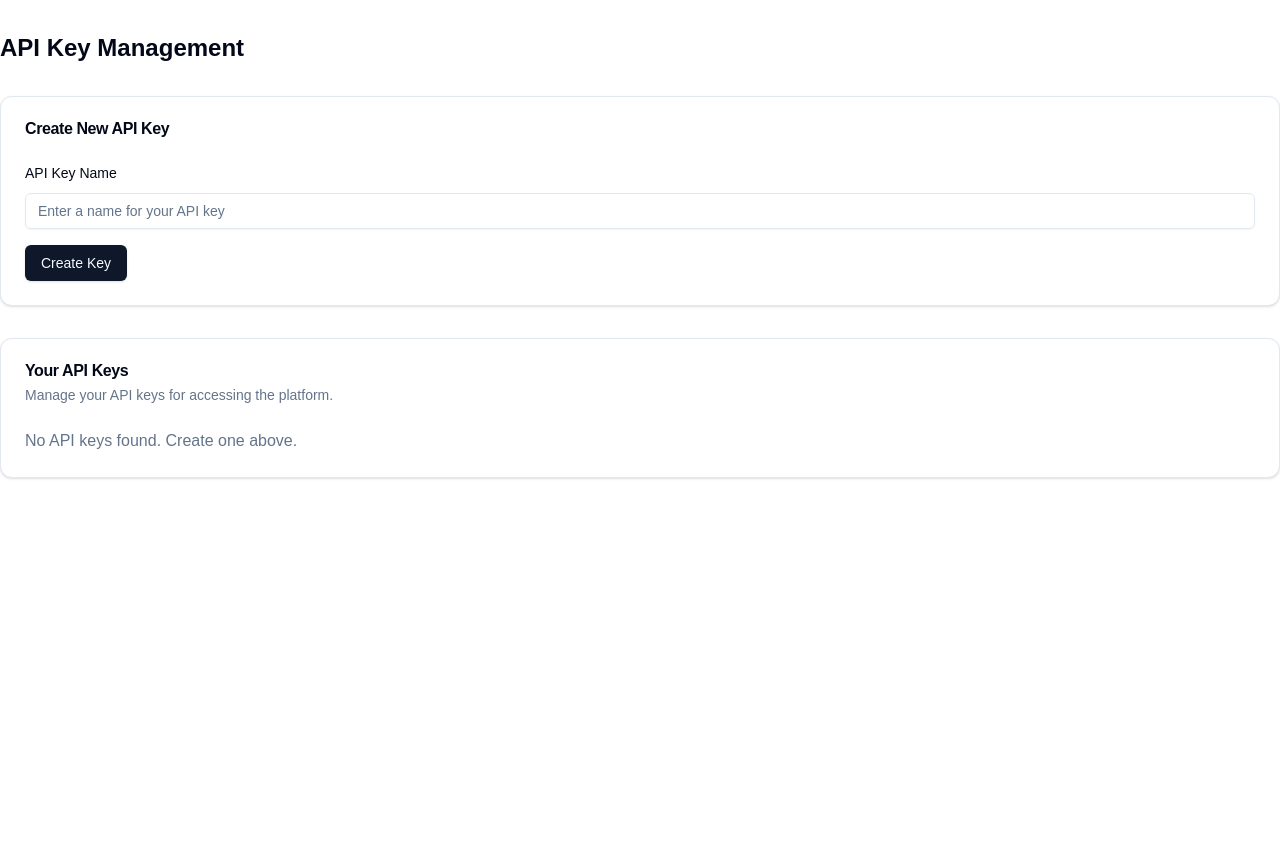
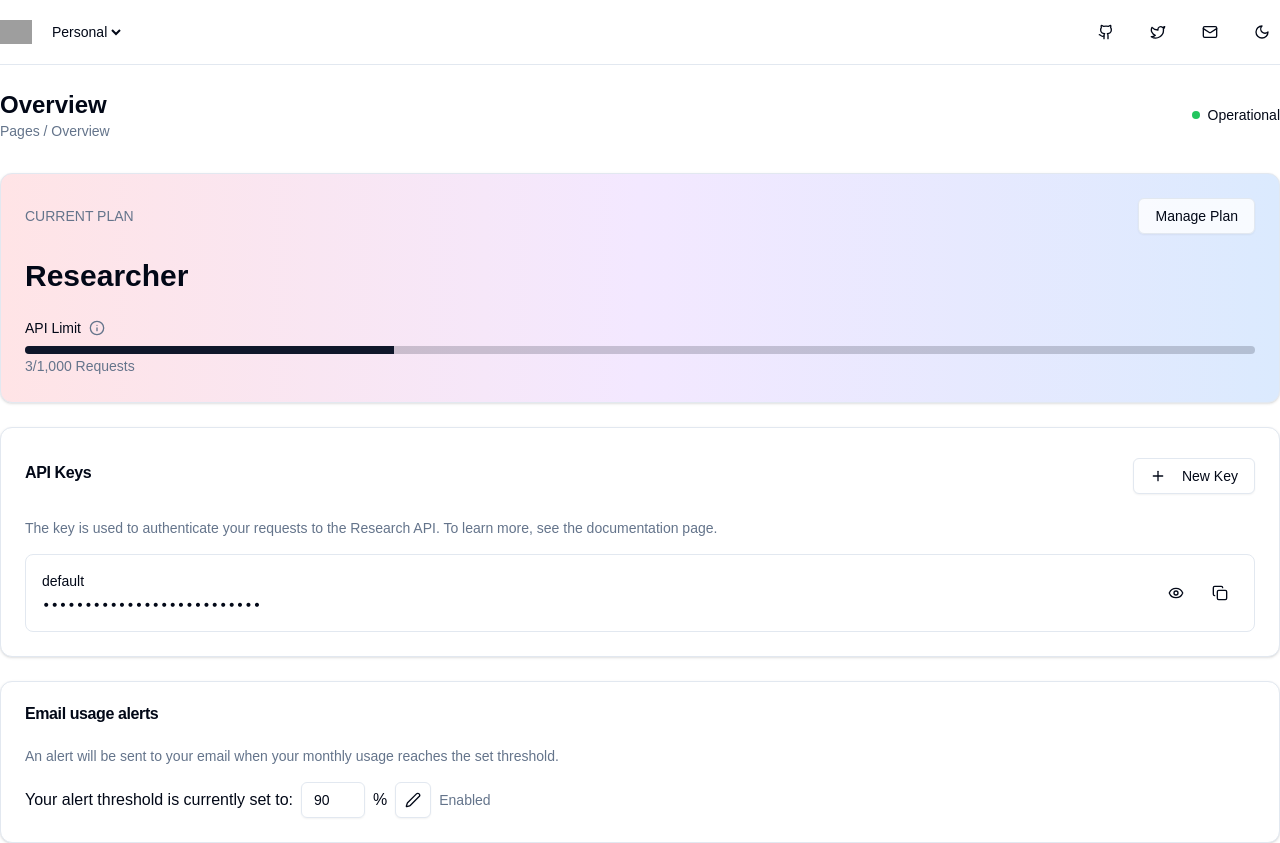
Before and after one commit to kirandash/git-insight, a Next.js app: page /dashboard in a window 1280 px wide. Shown: the top 843 px of the page. Before the commit the page ends 800 px from the top, so only its background shows below. Built offline with nearby package versions, Linux system fonts and the light colour scheme; grey boxes are pictures that could not be loaded.

Commit message:
4 Improve UI to match the design screenshot

```diff
--- a/package.json
+++ b/package.json
@@ -11,6 +11,7 @@
   "dependencies": {
     "@radix-ui/react-alert-dialog": "^1.1.4",
     "@radix-ui/react-label": "^2.1.1",
+    "@radix-ui/react-progress": "^1.1.1",
     "@radix-ui/react-slot": "^1.1.1",
     "class-variance-authority": "^0.7.1",
     "clsx": "^2.1.1",
--- a/src/app/dashboard/ApiKeyDashboard.tsx
+++ b/src/app/dashboard/ApiKeyDashboard.tsx
@@ -1,66 +1,17 @@
 "use client";
 
-import { ApiKeyForm } from "@/app/dashboard/ApiKeyForm";
-import { ApiKeyList } from "@/app/dashboard/ApiKeyList";
-import { useState } from "react";
-
-type ApiKey = {
-  id: string;
-  name: string;
-  key: string;
-  createdAt: string;
-  lastUsed?: string;
-};
-
-const generateApiKey = () => {
-  // Generate a random 32-character string
-  const key = Array.from(crypto.getRandomValues(new Uint8Array(24)))
-    .map((b) => b.toString(16).padStart(2, "0"))
-    .join("");
-  return `sk_${key}`;
-};
+import { ApiKeySection } from "@/app/dashboard/ApiKeySection";
+import { ContactSection } from "@/app/dashboard/ContactSection";
+import { EmailAlerts } from "@/app/dashboard/EmailAlerts";
+import { UsageStats } from "./UsageStats";
 
 export function ApiKeyDashboard() {
-  // TODO: Replace with API call - GET /api/keys
-  // Initial fetch of API keys should happen here using useEffect
-  const [apiKeys, setApiKeys] = useState<ApiKey[]>([]);
-  const [editingKey, setEditingKey] = useState<ApiKey | null>(null);
-
-  const handleSubmit = (data: { name: string; id?: string }) => {
-    if (editingKey) {
-      // Update existing key
-      if (!data.id) return;
-      setApiKeys(
-        apiKeys.map((key) =>
-          key.id === data.id ? { ...key, name: data.name } : key
-        )
-      );
-      setEditingKey(null);
-    } else {
-      // Create new key with auto-generated API key
-      const newKey: ApiKey = {
-        id: crypto.randomUUID(),
-        createdAt: new Date().toISOString(),
-        name: data.name,
-        key: generateApiKey(),
-      };
-      setApiKeys([...apiKeys, newKey]);
-    }
-  };
-
-  const handleDeleteKey = (id: string) => {
-    // TODO: Replace with API call - DELETE /api/keys/:id
-    setApiKeys(apiKeys.filter((key) => key.id !== id));
-  };
-
   return (
-    <div className="space-y-8">
-      <ApiKeyForm onSubmit={handleSubmit} initialData={editingKey} />
-      <ApiKeyList
-        apiKeys={apiKeys}
-        onEdit={setEditingKey}
-        onDelete={handleDeleteKey}
-      />
+    <div className="space-y-6">
+      <UsageStats />
+      <ApiKeySection />
+      <EmailAlerts />
+      <ContactSection />
     </div>
   );
 }
--- /dev/null
+++ b/src/app/dashboard/ApiKeySection.tsx
@@ -0,0 +1,57 @@
+"use client";
+
+import { Button } from "@/components/ui/button";
+import { Card, CardContent, CardHeader, CardTitle } from "@/components/ui/card";
+import { Copy, Eye, EyeOff, Plus } from "lucide-react";
+import { useState } from "react";
+
+export function ApiKeySection() {
+  const [showKey, setShowKey] = useState(false);
+
+  return (
+    <Card>
+      <CardHeader className="flex flex-row items-center justify-between">
+        <CardTitle>API Keys</CardTitle>
+        <Button variant="outline">
+          <Plus className="h-4 w-4 mr-2" />
+          New Key
+        </Button>
+      </CardHeader>
+      <CardContent>
+        <p className="text-sm text-muted-foreground mb-4">
+          The key is used to authenticate your requests to the Research API. To
+          learn more, see the documentation page.
+        </p>
+
+        <div className="space-y-4">
+          <div className="flex items-center justify-between p-4 border rounded-lg">
+            <div className="space-y-1">
+              <div className="text-sm font-medium">default</div>
+              <div className="font-mono text-sm">
+                {showKey
+                  ? "tvly-************************"
+                  : "••••••••••••••••••••••••••"}
+              </div>
+            </div>
+            <div className="flex items-center gap-2">
+              <Button
+                variant="ghost"
+                size="icon"
+                onClick={() => setShowKey(!showKey)}
+              >
+                {showKey ? (
+                  <EyeOff className="h-4 w-4" />
+                ) : (
+                  <Eye className="h-4 w-4" />
+                )}
+              </Button>
+              <Button variant="ghost" size="icon">
+                <Copy className="h-4 w-4" />
+              </Button>
+            </div>
+          </div>
+        </div>
+      </CardContent>
+    </Card>
+  );
+}
--- /dev/null
+++ b/src/app/dashboard/ContactSection.tsx
@@ -0,0 +1,15 @@
+"use client";
+
+import { Button } from "@/components/ui/button";
+
+export function ContactSection() {
+  return (
+    <div className="flex items-center justify-between py-4">
+      <p className="text-sm text-muted-foreground">
+        Have any questions, feedback or need support? We&apos;d love to hear
+        from you!
+      </p>
+      <Button variant="outline">Contact us</Button>
+    </div>
+  );
+}
--- /dev/null
+++ b/src/app/dashboard/DashboardHeader.tsx
@@ -0,0 +1,34 @@
+"use client";
+
+import { Button } from "@/components/ui/button";
+import { Github, Mail, Moon, Twitter } from "lucide-react";
+import Image from "next/image";
+
+export function DashboardHeader() {
+  return (
+    <header className="border-b">
+      <div className="container mx-auto flex h-16 items-center justify-between">
+        <div className="flex items-center gap-4">
+          <Image src="/logo.svg" alt="Logo" width={32} height={32} />
+          <select className="bg-transparent text-sm">
+            <option>Personal</option>
+          </select>
+        </div>
+        <div className="flex items-center gap-4">
+          <Button variant="ghost" size="icon">
+            <Github className="h-4 w-4" />
+          </Button>
+          <Button variant="ghost" size="icon">
+            <Twitter className="h-4 w-4" />
+          </Button>
+          <Button variant="ghost" size="icon">
+            <Mail className="h-4 w-4" />
+          </Button>
+          <Button variant="ghost" size="icon">
+            <Moon className="h-4 w-4" />
+          </Button>
+        </div>
+      </div>
+    </header>
+  );
+}
--- /dev/null
+++ b/src/app/dashboard/EmailAlerts.tsx
@@ -0,0 +1,33 @@
+"use client";
+
+import { Button } from "@/components/ui/button";
+import { Card, CardContent, CardHeader, CardTitle } from "@/components/ui/card";
+import { Input } from "@/components/ui/input";
+import { Edit2 } from "lucide-react";
+
+export function EmailAlerts() {
+  return (
+    <Card>
+      <CardHeader>
+        <CardTitle>Email usage alerts</CardTitle>
+      </CardHeader>
+      <CardContent>
+        <p className="text-sm text-muted-foreground mb-4">
+          An alert will be sent to your email when your monthly usage reaches
+          the set threshold.
+        </p>
+        <div className="flex items-center gap-2">
+          <span>Your alert threshold is currently set to:</span>
+          <div className="flex items-center gap-2">
+            <Input type="number" value="90" className="w-16" />
+            <span>%</span>
+            <Button variant="outline" size="icon">
+              <Edit2 className="h-4 w-4" />
+            </Button>
+          </div>
+          <span className="text-sm text-muted-foreground">Enabled</span>
+        </div>
+      </CardContent>
+    </Card>
+  );
+}
--- /dev/null
+++ b/src/app/dashboard/UsageStats.tsx
@@ -0,0 +1,34 @@
+"use client";
+
+import { Button } from "@/components/ui/button";
+import { Card } from "@/components/ui/card";
+import { Progress } from "@/components/ui/progress";
+import { Info } from "lucide-react";
+
+export function UsageStats() {
+  return (
+    <Card className="bg-gradient-to-r from-rose-100 via-purple-100 to-blue-100">
+      <div className="p-6 space-y-6">
+        <div className="flex items-center justify-between">
+          <span className="text-sm text-muted-foreground">CURRENT PLAN</span>
+          <Button variant="outline" className="bg-white/80">
+            Manage Plan
+          </Button>
+        </div>
+
+        <h2 className="text-3xl font-semibold">Researcher</h2>
+
+        <div className="space-y-2">
+          <div className="flex items-center gap-2">
+            <span className="text-sm font-medium">API Limit</span>
+            <Info className="h-4 w-4 text-muted-foreground" />
+          </div>
+          <Progress value={30} className="h-2" />
+          <span className="text-sm text-muted-foreground">
+            3/1,000 Requests
+          </span>
+        </div>
+      </div>
+    </Card>
+  );
+}
--- a/src/app/dashboard/page.tsx
+++ b/src/app/dashboard/page.tsx
@@ -1,10 +1,25 @@
+import { DashboardHeader } from "@/app/dashboard/DashboardHeader";
 import { ApiKeyDashboard } from "./ApiKeyDashboard";
 
 export default function DashboardPage() {
   return (
-    <div className="container mx-auto py-8">
-      <h1 className="text-2xl font-bold mb-8">API Key Management</h1>
-      <ApiKeyDashboard />
+    <div className="min-h-screen bg-background">
+      <DashboardHeader />
+      <main className="container mx-auto py-6 space-y-8">
+        <div className="flex items-center justify-between">
+          <div>
+            <h1 className="text-2xl font-semibold">Overview</h1>
+            <p className="text-sm text-muted-foreground">Pages / Overview</p>
+          </div>
+          <div className="flex items-center gap-2">
+            <div className="flex items-center gap-2">
+              <span className="h-2 w-2 rounded-full bg-green-500"></span>
+              <span className="text-sm">Operational</span>
+            </div>
+          </div>
+        </div>
+        <ApiKeyDashboard />
+      </main>
     </div>
   );
 }
--- /dev/null
+++ b/src/components/ui/progress.tsx
@@ -0,0 +1,28 @@
+"use client"
+
+import * as React from "react"
+import * as ProgressPrimitive from "@radix-ui/react-progress"
+
+import { cn } from "@/lib/utils"
+
+const Progress = React.forwardRef<
+  React.ElementRef<typeof ProgressPrimitive.Root>,
+  React.ComponentPropsWithoutRef<typeof ProgressPrimitive.Root>
+>(({ className, value, ...props }, ref) => (
+  <ProgressPrimitive.Root
+    ref={ref}
+    className={cn(
+      "relative h-2 w-full overflow-hidden rounded-full bg-primary/20",
+      className
+    )}
+    {...props}
+  >
+    <ProgressPrimitive.Indicator
+      className="h-full w-full flex-1 bg-primary transition-all"
+      style={{ transform: `translateX(-${100 - (value || 0)}%)` }}
+    />
+  </ProgressPrimitive.Root>
+))
+Progress.displayName = ProgressPrimitive.Root.displayName
+
+export { Progress }
```
Also changed, not shown: Notes.mdx (+11 -0 lines), 2 other files (tests, documents, lock files or other folders).
